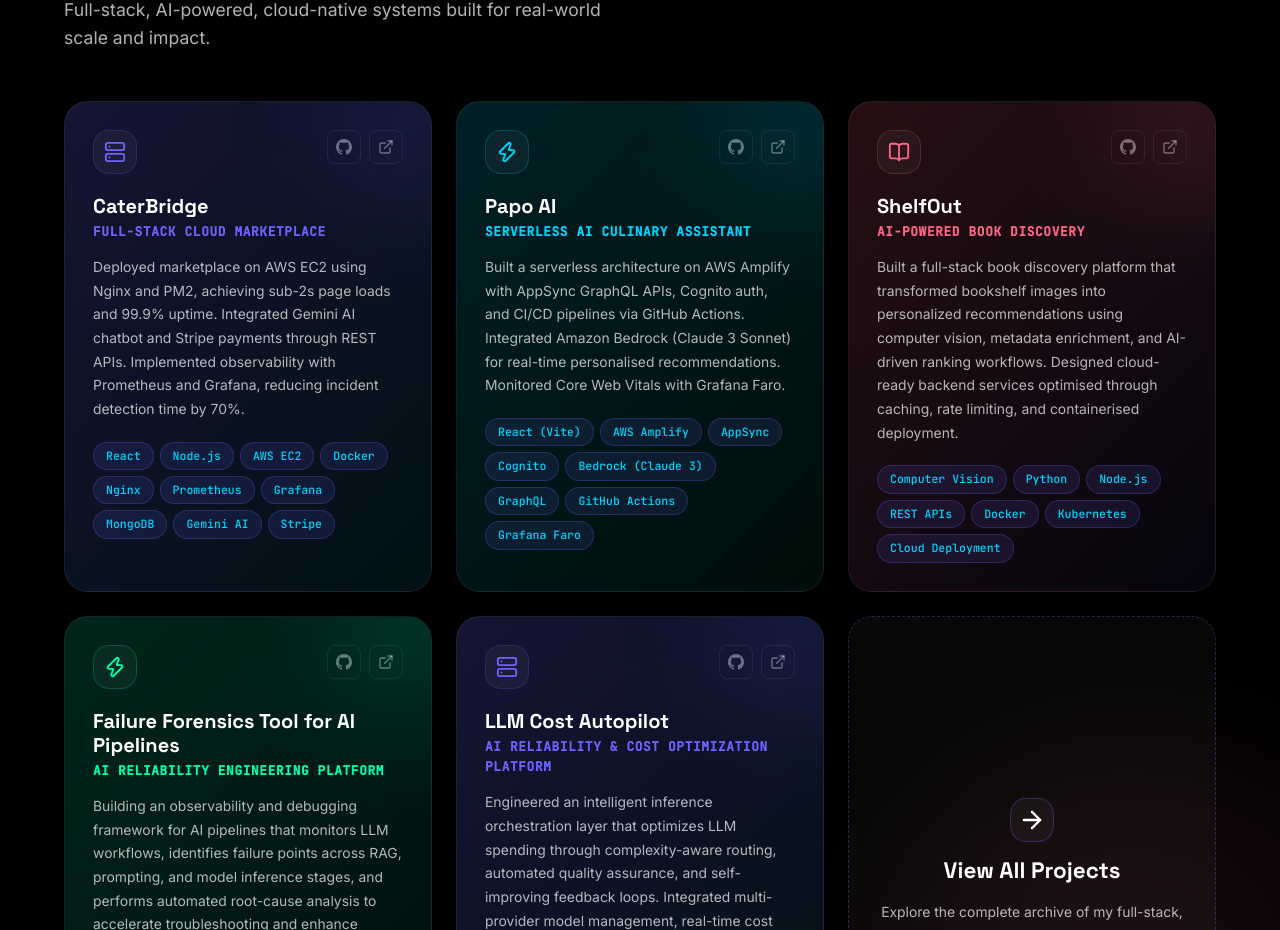
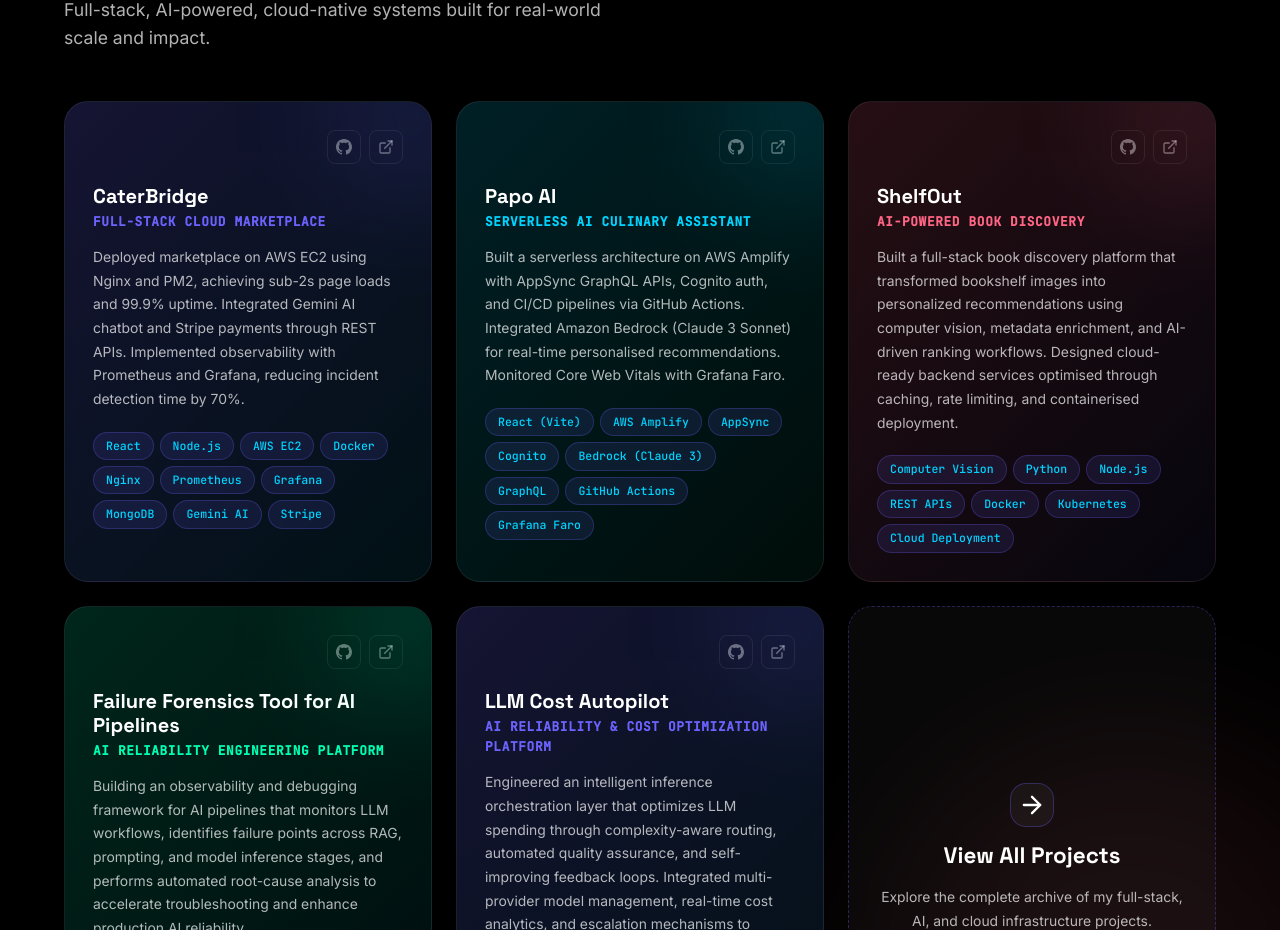
Before and after one commit to Pranav-ns/Portfolio, a Next.js app: page / in a window 1280 px wide. Shown: the part 3659-4589 px from the top of the page. Built offline with nearby package versions, Linux system fonts and the light colour scheme.

Commit message:
style: remove project icons

```diff
--- a/src/components/Projects.tsx
+++ b/src/components/Projects.tsx
@@ -118,10 +118,7 @@
             >
               <div className={styles.cardGlow} style={{ background: project.color }} />
 
-              <div className={styles.cardHeader}>
-                <div className={styles.iconBox} style={{ color: project.color, borderColor: `${project.color}33` }}>
-                  {project.icon}
-                </div>
+              <div className={styles.cardHeader} style={{ justifyContent: "flex-end" }}>
                 <div className={styles.cardActions}>
                   <a href="https://github.com/Pranav-ns" target="_blank" rel="noopener noreferrer" className={styles.actionBtn} aria-label="GitHub">
                     <GithubIcon size={16} />
```
